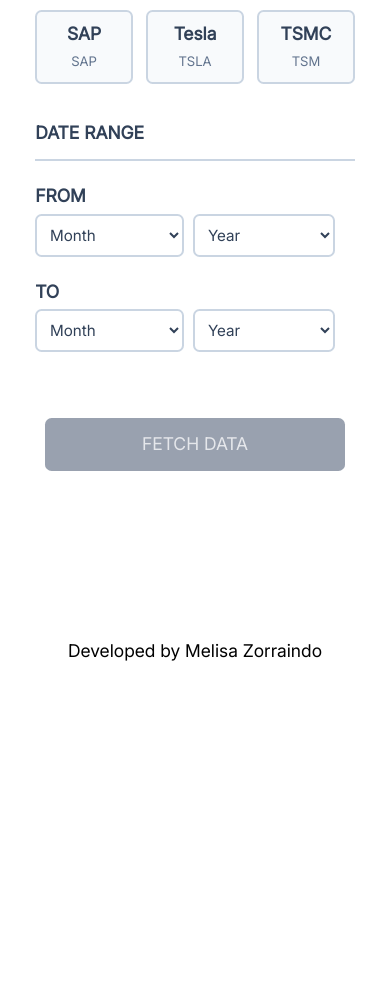
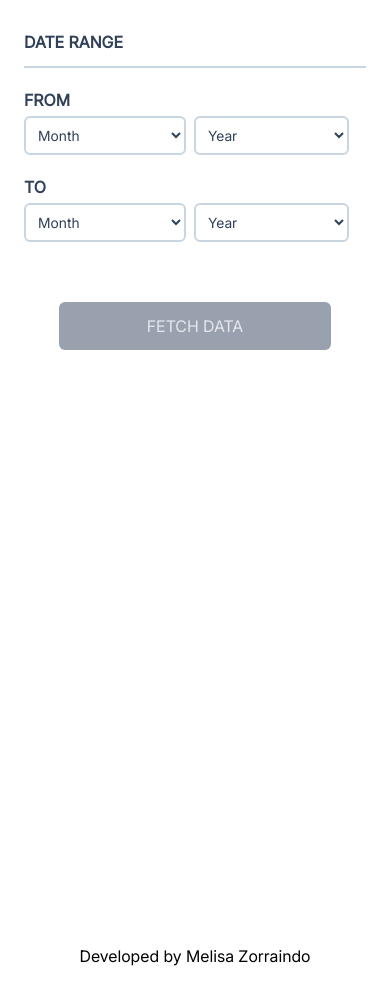
Before and after one commit to Melisa-Zorraindo/hsp-frontend, a React (Vite) app: page / in a window 390 px wide. Shown: the part 804-1792 px from the top of the page. Before the commit the page ends 1490 px from the top, so only its background shows below. Built offline with nearby package versions, Linux system fonts and the light colour scheme.

Commit message:
fixes responsiveness and data when the stocks do not have the same starting dates

```diff
--- a/src/App.css
+++ b/src/App.css
@@ -1,11 +1,13 @@
 @import "tailwindcss";
 
 @theme {
+  --breakpoint-xs: 21.25rem;
+  --breakpoint-sm: 23.5rem;
   --breakpoint-md: 53.75rem;
 }
 
 #root {
   max-width: 1280px;
   margin: 0 auto;
-  padding: 2rem;
+  padding: 1.5rem;
 }
--- a/src/App.tsx
+++ b/src/App.tsx
@@ -84,6 +84,7 @@
       MONTHS.indexOf(startDate.month!) + 1
     ).padStart(2, "0")}-01`;
 
+    // here so that typescript doesn't complain
     if (!endDate.year || !endDate.month) {
       throw new Error("End date is not set");
     }
@@ -112,18 +113,31 @@
         })
       );
 
-      const labels = Object.keys(response[0].prices)
-        .reverse()
-        .map((l) => {
-          const [year, month] = l.split("-");
-          return `${month}-${year}`;
+      const allDatesSet = new Set<string>();
+      response.forEach((stock) => {
+        Object.keys(stock.prices).forEach((date) => allDatesSet.add(date));
+      });
+
+      const allDates = Array.from(allDatesSet).sort();
+      const labels = allDates.map((date) => {
+        const [year, month] = date.split("-");
+        return `${month}-${year}`;
+      });
+
+      const datasets = response.map((json, idx) => {
+        const data = allDates.map((date) => {
+          return json.prices[date] !== undefined
+            ? parseFloat(json.prices[date])
+            : null;
         });
 
-      const datasets = response.map((json, idx) => ({
-        label: json.symbol,
-        data: Object.values(json.prices).reverse(),
-        borderColor: COLORS[idx % COLORS.length],
-      }));
+        return {
+          label: json.symbol,
+          data: data,
+          borderColor: COLORS[idx % COLORS.length],
+          spanGaps: false,
+        };
+      });
 
       setChartData({ labels, datasets });
     } catch (err) {
@@ -131,11 +145,19 @@
     }
   };
 
-  const options = {};
+  const options = {
+    responsive: true,
+    maintainAspectRatio: false,
+    scales: {
+      y: {
+        beginAtZero: false,
+      },
+    },
+  };
 
   return (
     <>
-      <div className="text-center text-slate-700">
+      <div className="text-center text-slate-700 md:text-lg">
         <h1 className="text-5xl tracking-tight sm:text-6xl font-bold">
           Historical stock prices
         </h1>
@@ -228,8 +250,15 @@
           </button>
         </div>
       </form>
-      <div className="mt-20">
-        {chartData && <Line options={options} data={chartData} />}
+      <div className="mt-20 overflow-x-scroll">
+        <div
+          className="relative min-h-64 min-w-80"
+          style={{
+            height: "450px",
+          }}
+        >
+          {chartData && <Line options={options} data={chartData} />}
+        </div>
       </div>
     </>
   );
--- a/src/components/select.tsx
+++ b/src/components/select.tsx
@@ -30,7 +30,7 @@
       name={name}
       id={id}
       onChange={(e) => onChange(e.target.value)}
-      className={`border-2 ${getBorderClass()} rounded-md py-2 pl-2 pr-16 md:pr-22 xl:pr-36 mb-5 text-sm text-start`}
+      className={`border-2 ${getBorderClass()} rounded-md py-2 pl-2 xs:pr-18 sm:pr-22 xl:pr-36 mb-5 text-sm text-start`}
     >
       <option value="select">
         {unit.charAt(0).toUpperCase() + unit.slice(1)}
--- a/src/index.css
+++ b/src/index.css
@@ -7,7 +7,7 @@
   font-family: "Inter-Regular", system-ui, Avenir, Helvetica, Arial, sans-serif;
   line-height: 1.5;
   font-weight: 400;
-  font-size: 1.1rem;
+  font-size: 1rem;
 }
 
 body {
```
